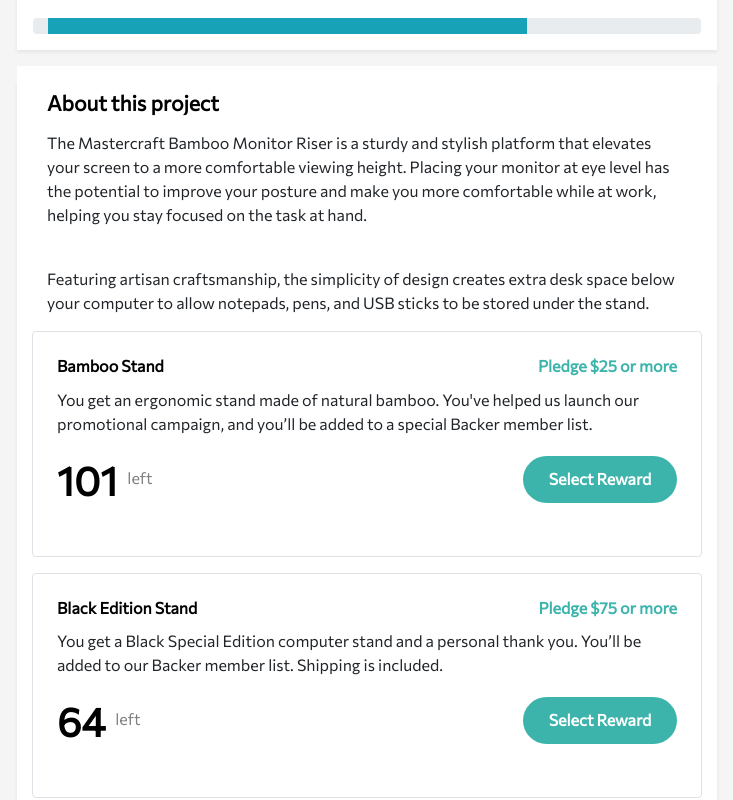
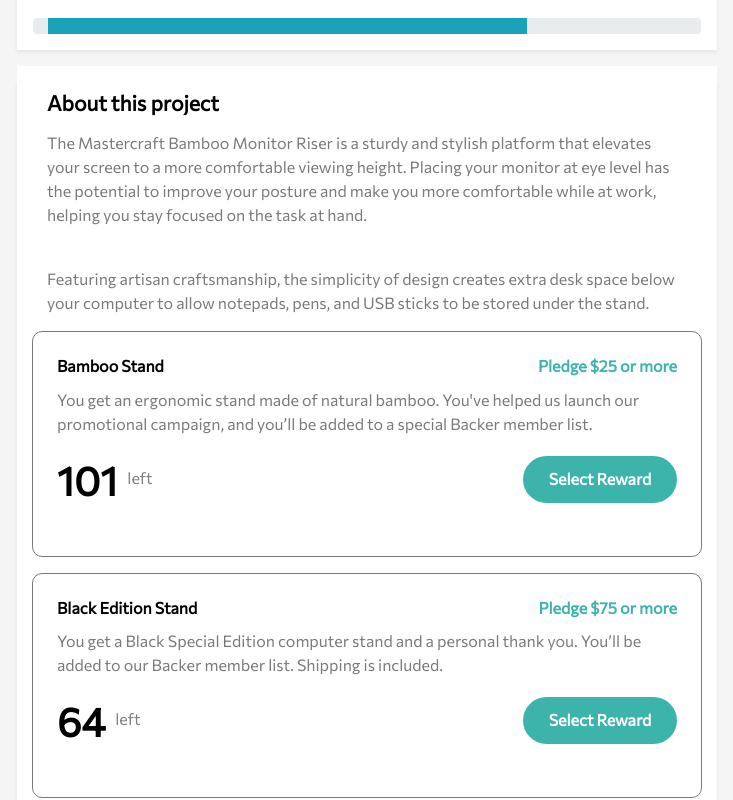
Before and after one commit to MrObonye/crowdfunding, an Angular app: page / in a window 1280 px wide. Shown: the part 720-1520 px from the top of the page, without its empty margins (273-1006 px from the left). Built offline with nearby package versions, Linux system fonts and the light colour scheme.

Commit message:
round the border

```diff
--- a/src/app/components/hero/hero.component.html
+++ b/src/app/components/hero/hero.component.html
@@ -38,14 +38,14 @@
   <div class="row m-1 pt-3 bg-white mt-3">
     <div class="col-sm-12 shadow-sm">
       <h6 class="header text-left py-2 col-12">About this project</h6>
-      <p class="text-left col-12">The Mastercraft Bamboo Monitor Riser is a sturdy and stylish platform that elevates your screen
+      <p class="text-left col-12 grey-text">The Mastercraft Bamboo Monitor Riser is a sturdy and stylish platform that elevates your screen
         to a more comfortable viewing height. Placing your monitor at eye level has the potential to improve
         your posture and make you more comfortable while at work, helping you stay focused on the task at hand.</p>
       <br>
-      <p class="text-left col-12">Featuring artisan craftsmanship, the simplicity of design creates extra desk space below your
+      <p class="text-left col-12 grey-text">Featuring artisan craftsmanship, the simplicity of design creates extra desk space below your
         computer
         to allow notepads, pens, and USB sticks to be stored under the stand.</p>
-      <div class="border my-3 rounded" *ngFor="let c of contentData;" [ngStyle]="styleBorder(c.buttonType)">
+      <div class="my-3 wrapper grey-text" *ngFor="let c of contentData;" [ngStyle]="styleBorder(c.buttonType)">
         <app-card class=""  [cardTitle]="c.cardTitle" [cardSubTitle]="c.cardSubTitle" [cardText]="c.cardText"
           [cardNumber]="c.cardNumber" [buttonName]="c.buttonName" [buttonType]="c.buttonType"></app-card>
       </div>
--- a/src/assets/scss/_hero.scss
+++ b/src/assets/scss/_hero.scss
@@ -53,3 +53,10 @@
   height: 1.25rem;
 
 }
+.grey-text {
+  color: $darkGray;
+}
+.wrapper {
+  border-radius: 0.625rem;
+  border: solid 1px $darkGray ;
+}
```
